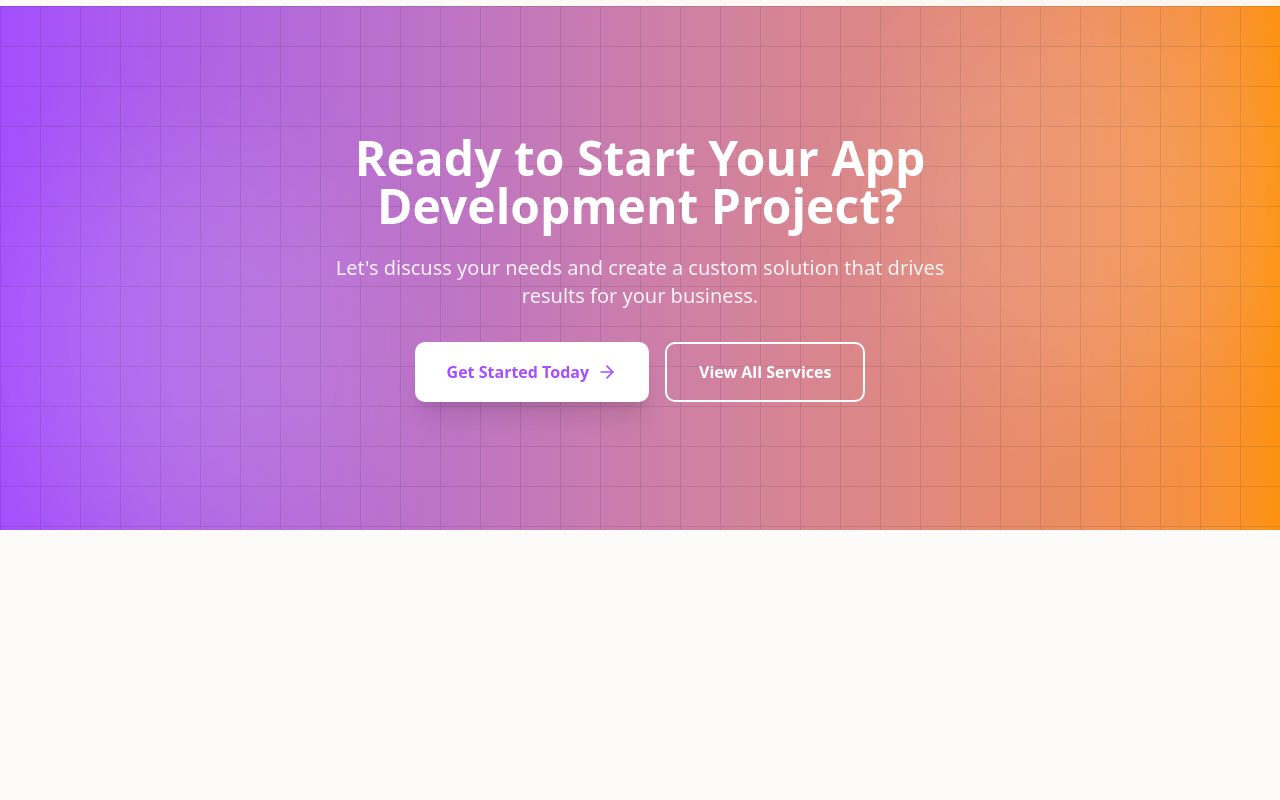
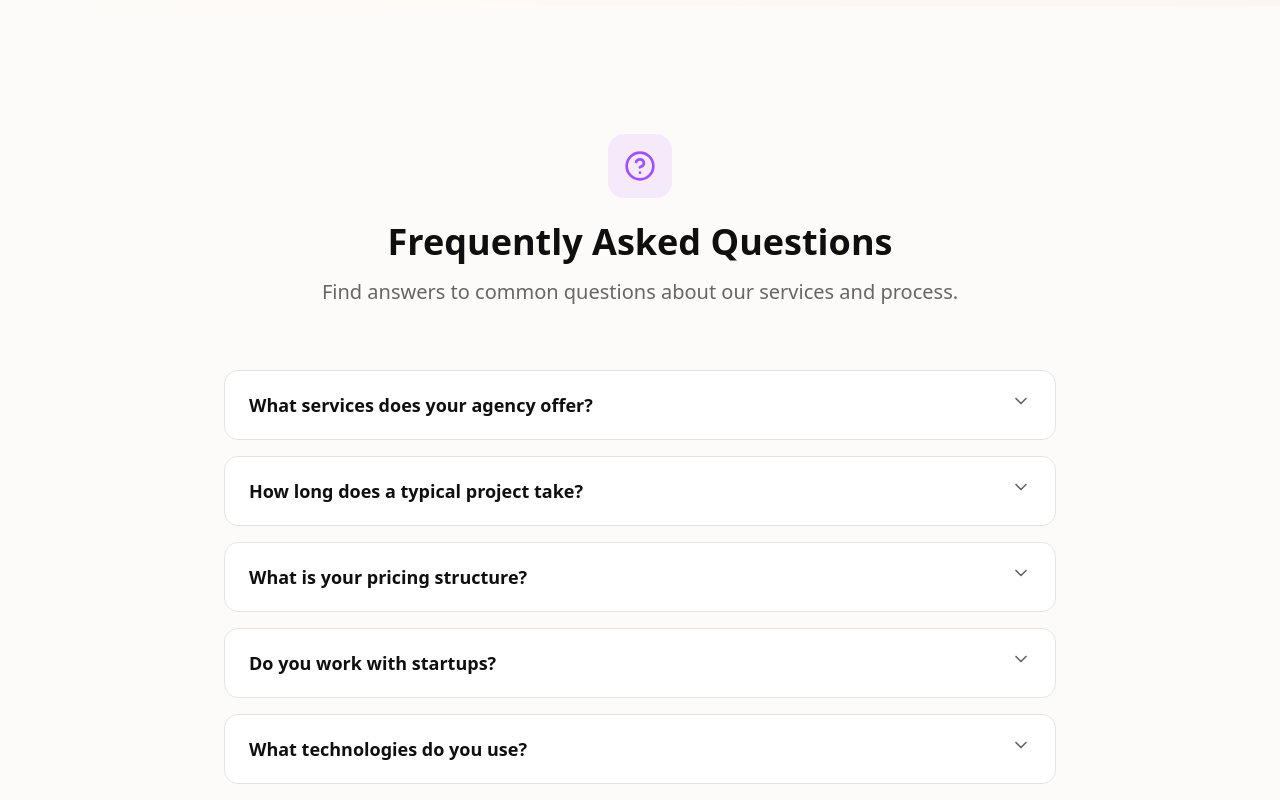
Before and after one commit to shiningsudipto/solution-zone-client, a Next.js app: page /services/app-development in a window 1280 px wide. Shown: the part 4720-5520 px from the top of the page. Before the commit the page ends 5250 px from the top, so only its background shows below. Built offline with nearby package versions, Linux system fonts and the light colour scheme.

Commit message:
feat: Add dynamic service detail pages, homepage, and a reusable FAQ section component.

```diff
--- a/app/page.tsx
+++ b/app/page.tsx
@@ -10,6 +10,7 @@ import {
   Users,
   TrendingUp,
 } from "lucide-react";
+import { FAQSection } from "@/components/ui/FAQSection";
 
 export default function Home() {
   // Get case studies for highlights
@@ -381,6 +382,9 @@ export default function Home() {
         </div>
       </section>
 
+      {/* FAQ Section */}
+      <FAQSection limit={6} />
+
       {/* CTA Section */}
       <section className="py-20 sm:py-32 bg-gradient-to-r from-primary to-secondary relative overflow-hidden">
         <div className="absolute inset-0 bg-grid-pattern opacity-10"></div>
--- a/app/services/[slug]/page.tsx
+++ b/app/services/[slug]/page.tsx
@@ -17,6 +17,7 @@ import {
   Globe,
   Lightbulb,
 } from "lucide-react";
+import { FAQSection } from "@/components/ui/FAQSection";
 
 // Generate static params for all services
 export async function generateStaticParams() {
@@ -378,6 +379,9 @@ export default function ServiceDetailPage({
         </section>
       )}
 
+      {/* FAQ Section */}
+      <FAQSection limit={6} />
+
       {/* CTA Section */}
       <section className="py-20 sm:py-32 bg-linear-to-r from-primary to-secondary relative overflow-hidden">
         <div className="absolute inset-0 bg-grid-pattern opacity-10"></div>
--- /dev/null
+++ b/components/ui/FAQSection.tsx
@@ -0,0 +1,100 @@
+"use client";
+
+import { useState } from "react";
+import { faqs } from "@/data/faqs";
+import { ChevronDown, HelpCircle } from "lucide-react";
+
+interface FAQSectionProps {
+  title?: string;
+  description?: string;
+  limit?: number;
+  topics?: string[];
+  className?: string;
+}
+
+export function FAQSection({
+  title = "Frequently Asked Questions",
+  description = "Find answers to common questions about our services and process.",
+  limit,
+  topics,
+  className = "",
+}: FAQSectionProps) {
+  const [openItems, setOpenItems] = useState<Set<string>>(new Set());
+
+  // Filter FAQs
+  const filteredFAQs = faqs.filter((faq) => {
+    if (topics && topics.length > 0) {
+      return faq.topic && topics.includes(faq.topic);
+    }
+    return true;
+  });
+
+  // Apply limit
+  const displayFAQs = limit ? filteredFAQs.slice(0, limit) : filteredFAQs;
+
+  const toggleItem = (id: string) => {
+    setOpenItems((prev) => {
+      const newSet = new Set(prev);
+      if (newSet.has(id)) {
+        newSet.delete(id);
+      } else {
+        newSet.add(id);
+      }
+      return newSet;
+    });
+  };
+
+  if (displayFAQs.length === 0) return null;
+
+  return (
+    <section className={`py-20 sm:py-32 bg-background ${className}`}>
+      <div className="max-w-4xl mx-auto px-4 sm:px-6 lg:px-8">
+        <div className="text-center mb-16">
+          <div className="inline-flex items-center justify-center w-16 h-16 bg-primary/10 rounded-2xl mb-6">
+            <HelpCircle className="w-8 h-8 text-primary" />
+          </div>
+          <h2 className="text-3xl sm:text-4xl font-bold text-foreground mb-4">
+            {title}
+          </h2>
+          <p className="text-xl text-muted-foreground max-w-2xl mx-auto">
+            {description}
+          </p>
+        </div>
+
+        <div className="space-y-4">
+          {displayFAQs.map((faq) => (
+            <div
+              key={faq.id}
+              className="bg-card border border-border rounded-xl overflow-hidden hover:shadow-lg hover:border-primary/50 transition-all duration-300"
+            >
+              <button
+                onClick={() => toggleItem(faq.id)}
+                className="w-full text-left px-6 py-5 flex items-start justify-between gap-4 hover:bg-muted/50 transition-colors"
+              >
+                <span className="font-semibold text-foreground flex-1 text-lg">
+                  {faq.question}
+                </span>
+                <ChevronDown
+                  className={`w-5 h-5 text-muted-foreground shrink-0 transition-transform duration-300 ${
+                    openItems.has(faq.id) ? "rotate-180" : ""
+                  }`}
+                />
+              </button>
+              <div
+                className={`transition-all duration-300 ease-in-out overflow-hidden ${
+                  openItems.has(faq.id)
+                    ? "max-h-96 opacity-100"
+                    : "max-h-0 opacity-0"
+                }`}
+              >
+                <div className="px-6 pb-5 pt-0 text-muted-foreground leading-relaxed">
+                  {faq.answer}
+                </div>
+              </div>
+            </div>
+          ))}
+        </div>
+      </div>
+    </section>
+  );
+}
```
